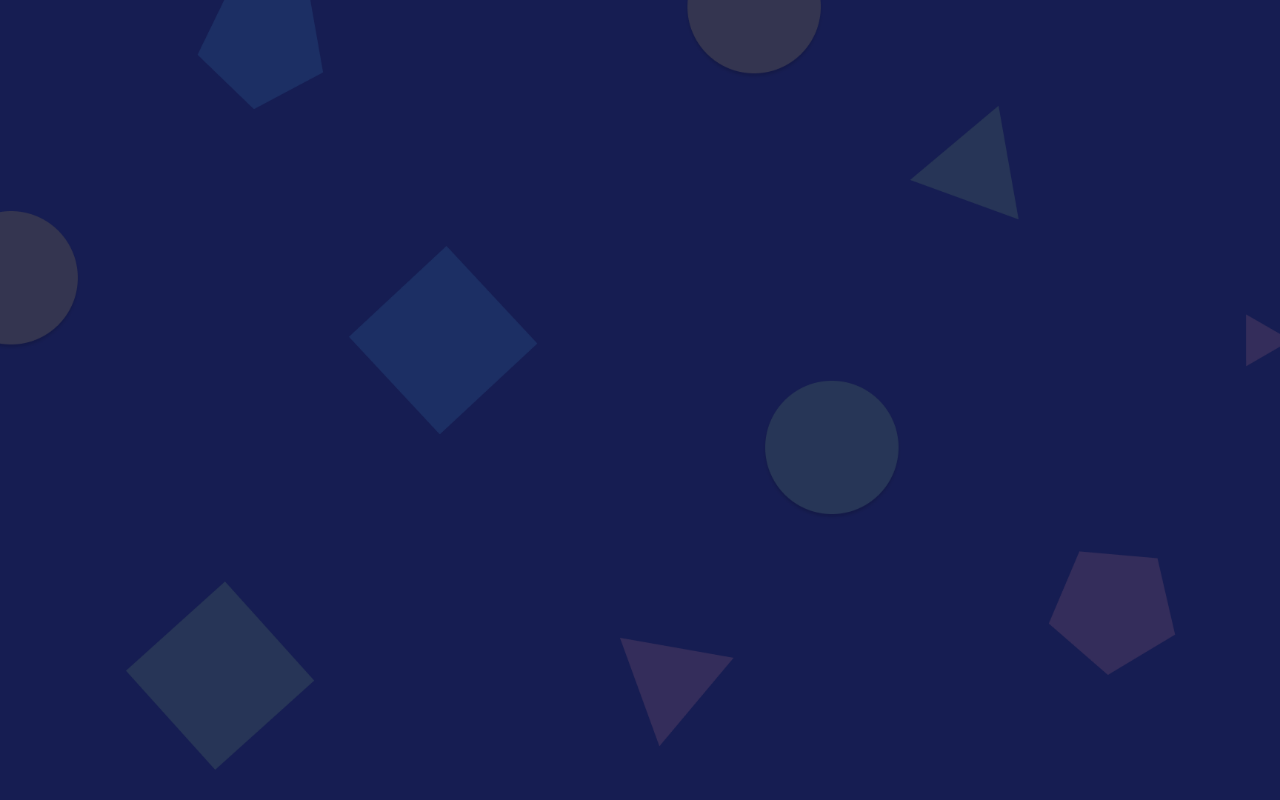
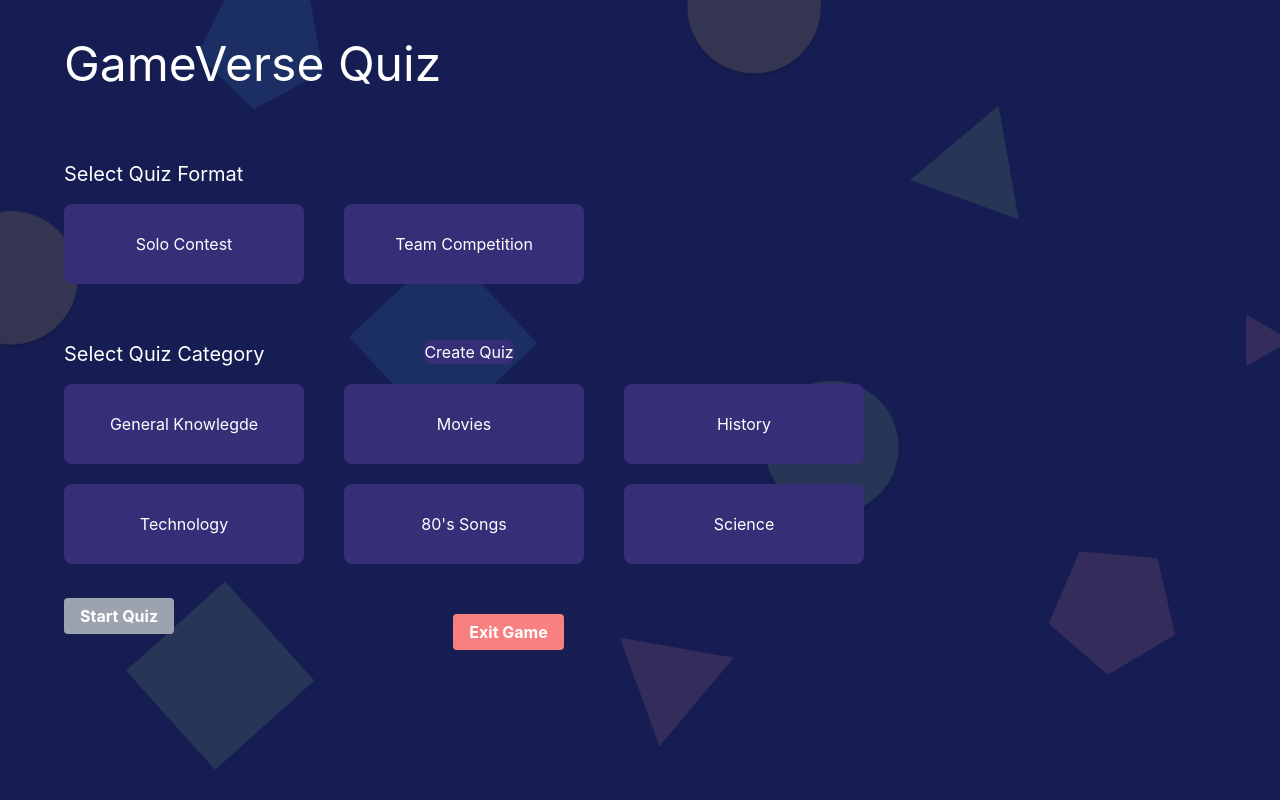
Before and after one commit to verwinkwasmu/fyp-10-gameverse, a Vue app in the folder ui/: page /TeamQuizHomepageHost in a window 1280 px wide. Before the commit this address had no page. Built offline with nearby package versions, Linux system fonts and the light colour scheme; what vue-query would draw is missing.

Commit message:
update button
update button spacing

```diff
--- /dev/null
+++ b/ui/src/components/TeamQuizHomepageHost.vue
@@ -0,0 +1,56 @@
+<template>
+  <div class="bg-quiz w-screen h-screen bg-no-repeat bg-cover text-white">
+    <div class="p-10 ml-6 mr-6">
+
+      <!--Header-->
+      <div class="grid grid-rows-2 grid-flow-col gap-2">
+        <div class="text-5xl font col-span-2">GameVerse Quiz</div>
+      </div>
+      <div
+        class="mx-auto max-w-l rounded overflow-hidden">
+        <div class="flex items-center py-4">
+          <div class="w-4/6 flex">
+            <p class="text-xl font col-span-2">Select Quiz Format</p>
+          </div>
+        </div>
+        <div>
+            <div class="flex space-x-10">
+                <router-link class="flex items-center justify-center transition-colors w-60 h-20 bg-indigo-900 rounded-lg focus:shadow-outline hover:bg-indigo-400" :to="{path: '/'}">Solo Contest</router-link>
+                <router-link class="flex items-center justify-center transition-colors w-60 h-20 bg-indigo-900 rounded-lg focus:shadow-outline hover:bg-indigo-400" :to="{path: '/'}">Team Competition</router-link>
+            </div>
+        </div>
+      </div>
+
+        <div class="mx-auto max-w-l rounded overflow-hidden pt-10">
+        <div class="flex items-center py-4">
+          <div class="w-4/6 flex">
+            <p class="text-xl font col-span-2">Select Quiz Category</p>
+            <div class="pl-40">
+                <router-link class="flex items-center justify-center transition-colors bg-indigo-900 rounded-lg focus:shadow-outline hover:bg-indigo-400" :to="{path: '/'}">Create Quiz</router-link>
+            </div>
+          </div>
+        </div>
+        <div>
+            <div class="flex space-x-10">
+                <router-link class="flex items-center justify-center transition-colors w-60 h-20 bg-indigo-900 rounded-lg focus:shadow-outline hover:bg-indigo-400" :to="{path: '/'}">General Knowlegde</router-link>
+                <router-link class="flex items-center justify-center transition-colors w-60 h-20 bg-indigo-900 rounded-lg focus:shadow-outline hover:bg-indigo-400" :to="{path: '/'}">Movies</router-link>
+                <router-link class="flex items-center justify-center transition-colors w-60 h-20 bg-indigo-900 rounded-lg focus:shadow-outline hover:bg-indigo-400" :to="{path: '/'}">History</router-link>
+            </div>
+            <div class="flex space-x-10 pt-5">
+                <router-link class="flex items-center justify-center transition-colors w-60 h-20 bg-indigo-900 rounded-lg focus:shadow-outline hover:bg-indigo-400" :to="{path: '/'}">Technology</router-link>
+                <router-link class="flex items-center justify-center transition-colors w-60 h-20 bg-indigo-900 rounded-lg focus:shadow-outline hover:bg-indigo-400" :to="{path: '/'}">80's Songs</router-link>
+                <router-link class="flex items-center justify-center transition-colors w-60 h-20 bg-indigo-900 rounded-lg focus:shadow-outline hover:bg-indigo-400" :to="{path: '/'}">Science</router-link>
+            </div>
+        </div>
+      </div>
+      <div class="pt-10 gridh-56 grid grid-cols-3 gap-4 content-end content-end">
+        <div class="pr-5">
+          <router-link class="bg-gray-400 hover:bg-gray-300 text-white font-bold py-2 px-4 rounded" :to="{path: '/AllQuizQuestionBank'}">Start Quiz</router-link>
+        </div>
+        <div class="pt-4">
+          <router-link class="bg-red-400 hover:bg-red-300 text-white font-bold py-2 px-4 rounded" :to="{path: '/AllQuizQuestionBank'}">Exit Game</router-link>
+        </div>
+      </div>
+    </div>
+  </div>
+</template>
--- a/ui/src/router/index.js
+++ b/ui/src/router/index.js
@@ -10,6 +10,7 @@ import TeamQuizResults from '../components/TeamQuizResults.vue'
 import Quizbank from '../components/AllQuizQuestionBank.vue'
 import QuizQuestionBank from '../components/AddQuestionFromBank.vue'
 import AddedQuizQuestionBank from '../components/AddedQuestionFromBank.vue'
+import TeamQuizHomepageHost from '../components/TeamQuizHomepageHost.vue'
 
 
 
@@ -60,6 +61,10 @@ const router = createRouter({
             path: "/AddedQuestionFromBank",
             component: AddedQuizQuestionBank
         },
+        {
+            path: "/TeamQuizHomepageHost",
+            component: TeamQuizHomepageHost
+        },
     ]
 })
 
```
